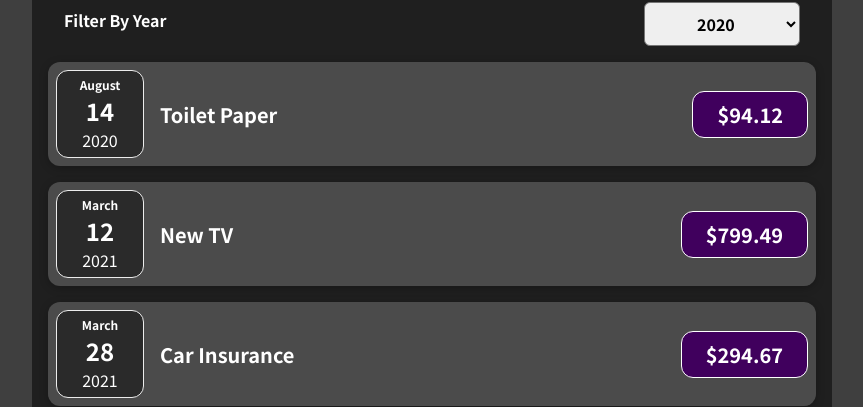
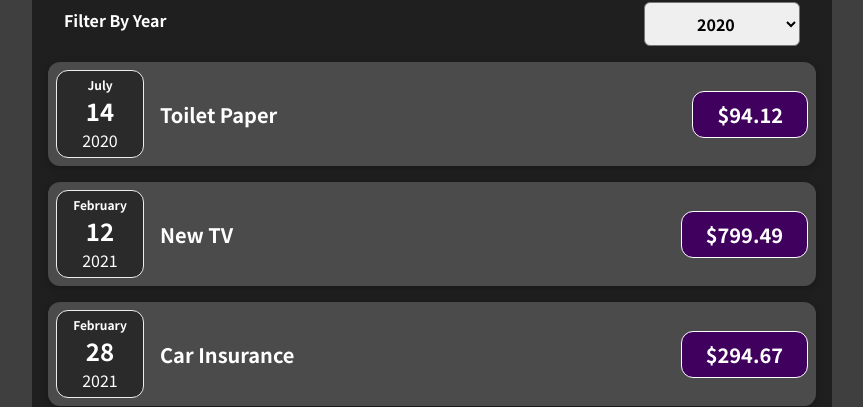
Before and after one commit to SwannHtetAungss/expenselist_with_react, a React (Create React App) app: page / in a window 1280 px wide. Shown: the part 366-773 px from the top of the page, without its empty margins (208-1071 px from the left). Built offline with nearby package versions, Linux system fonts and the light colour scheme.

Commit message:
show dynamic list

```diff
--- a/src/App.js
+++ b/src/App.js
@@ -1,36 +1,40 @@
+import React, { useState } from "react";
 import Expense from "./components/Expenses/Expense";
 import NewExpense from "./components/NewExpense/NewExpense";
 
-const App = () => {
-  const expenses = [
+const DUMMY_EXPENSES = [
   {
     id: "e1",
     title: "Toilet Paper",
     amount: 94.12,
-      date: new Date(2020, 7, 14),
+    date: new Date("2020, 7, 14"),
   },
   {
     id: "e2",
     title: "New TV",
     amount: 799.49,
-      date: new Date(2021, 2, 12)
+    date: new Date("2021, 2, 12"),
   },
   {
     id: "e3",
     title: "Car Insurance",
     amount: 294.67,
-      date: new Date(2021, 2, 28),
+    date: new Date("2021, 2, 28"),
   },
   {
     id: "e4",
     title: "New Desk (Wooden)",
     amount: 450,
-      date: new Date(2021, 5, 12),
+    date: new Date("2021, 5, 12"),
   },
 ];
+
+const App = () => {
+  const [expenses, subExpenses] = useState(DUMMY_EXPENSES);
   const addExpensesHandler = (expense) => {
-    console.log('This is App.js');
-    console.log(expense);
+    subExpenses((preventExpenses) => {
+      return [expense, ...preventExpenses];
+    });
   };
 
   return (
@@ -39,6 +43,6 @@
       <Expense expenses={expenses} />
     </div>
   );
-}
+};
 
 export default App;
--- a/src/components/Expenses/Expense.js
+++ b/src/components/Expenses/Expense.js
@@ -5,20 +5,29 @@
 import "./Expense.css";
 
 const Expense = (props) => {
-    const [filterYear,setfilterYear] = useState("2020");
+  const [filterYear, setfilterYear] = useState("2020");
   const filterChangeHandler = (selectedYear) => {
     setfilterYear(selectedYear);
   };
   return (
     <Card className="expenses">
-            <ExpensesFilter selected={filterYear} onChangeFilter={filterChangeHandler} />
+      <ExpensesFilter
+        selected={filterYear}
+        onChangeFilter={filterChangeHandler}
+      />
 
-            <ExpanseItem title={props.expenses[0].title} date={props.expenses[0].date} amount={props.expenses[0].amount} />
-            <ExpanseItem title={props.expenses[1].title} date={props.expenses[1].date} amount={props.expenses[1].amount} />
-            <ExpanseItem title={props.expenses[2].title} date={props.expenses[2].date} amount={props.expenses[2].amount} />
-            <ExpanseItem title={props.expenses[3].title} date={props.expenses[3].date} amount={props.expenses[3].amount} />
+      {props.expenses.map((expense) => {
+        return (
+          <ExpanseItem
+            key={expense.id}
+            title={expense.title}
+            date={expense.date}
+            amount={expense.amount}
+          />
+        );
+      })}
     </Card>
   );
-}
+};
 
 export default Expense;
```
Also changed, not shown: 1 other file (tests, documents, lock files or other folders). Lines whose indentation alone changed are shown as unchanged.
